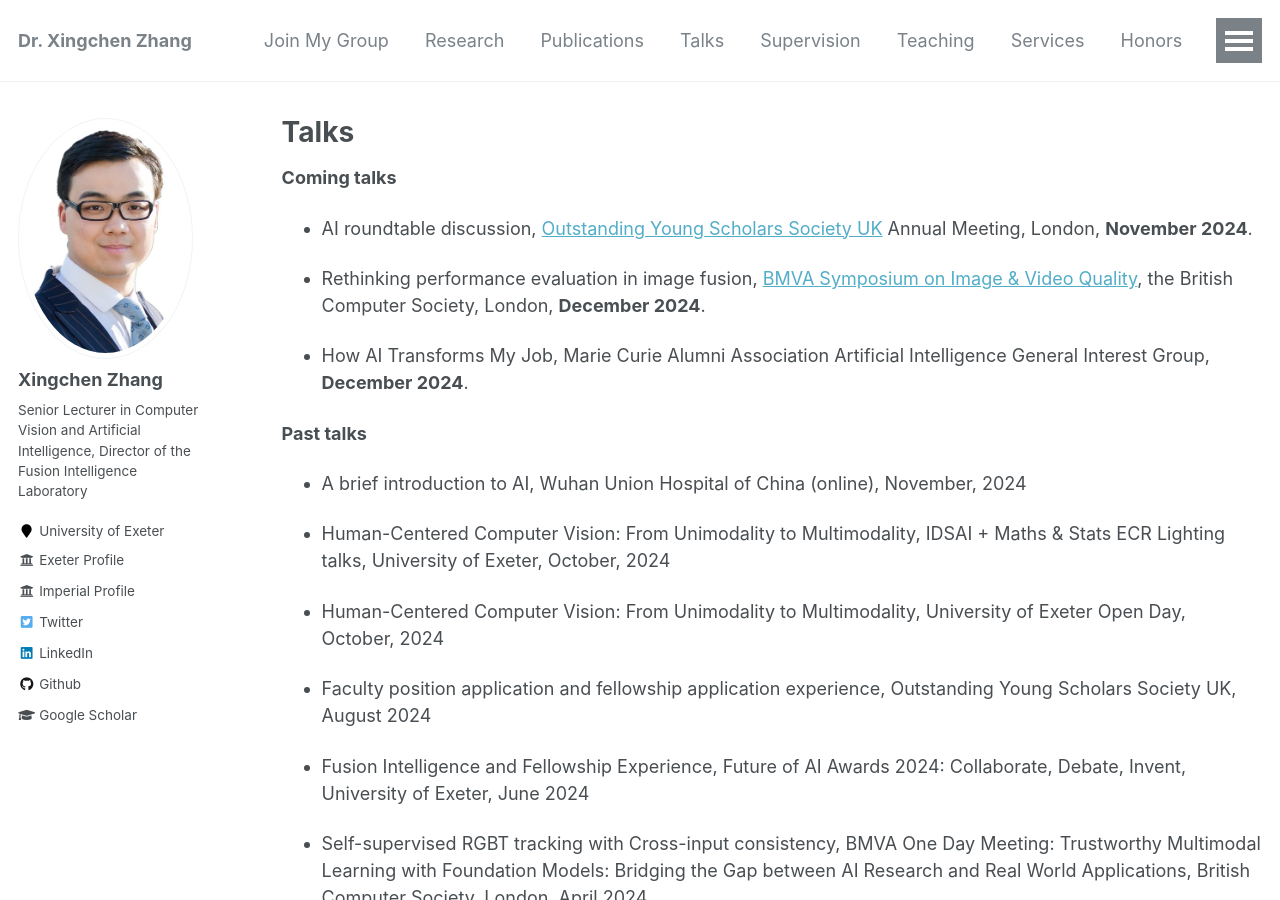
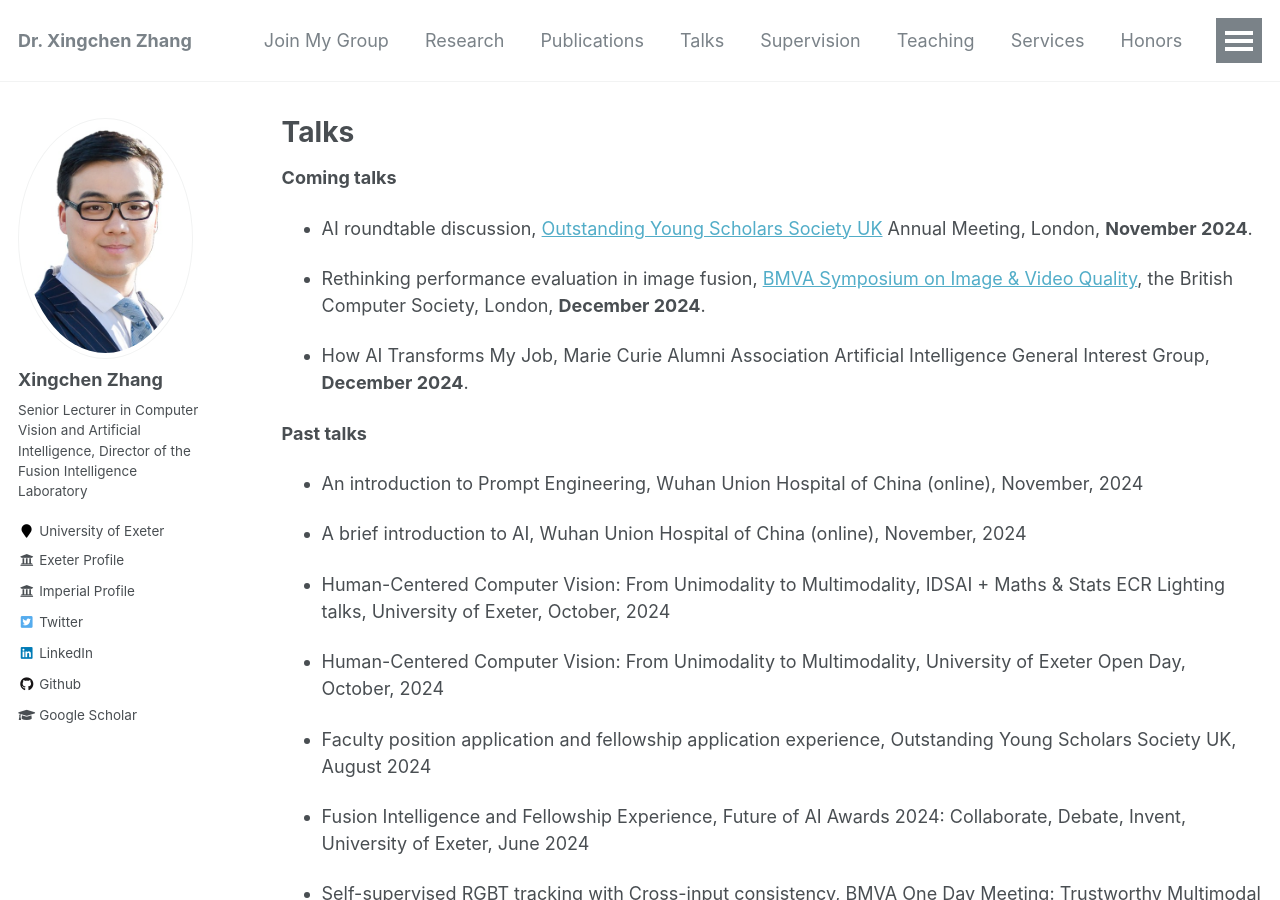
Before and after one commit to xingchenzhang/xingchenzhang.github.io, a Jekyll site: the page built from _pages/talks.md, in a window 1280 px wide and 900 px high. Built offline with Jekyll 4.4.1, drawn with Linux system fonts in a browser that asks for light colours.

Commit message:
add a talk on Introduction to Prompt Engineering

```diff
--- a/_pages/talks.md
+++ b/_pages/talks.md
@@ -14,6 +14,8 @@ author_profile: true
 - How AI Transforms My Job, Marie Curie Alumni Association Artificial Intelligence General Interest Group, **December 2024**.
 
 **Past talks**
+
+- An introduction to Prompt Engineering, Wuhan Union Hospital of China (online), November, 2024
 
 - A brief introduction to AI, Wuhan Union Hospital of China (online), November, 2024
 
```
